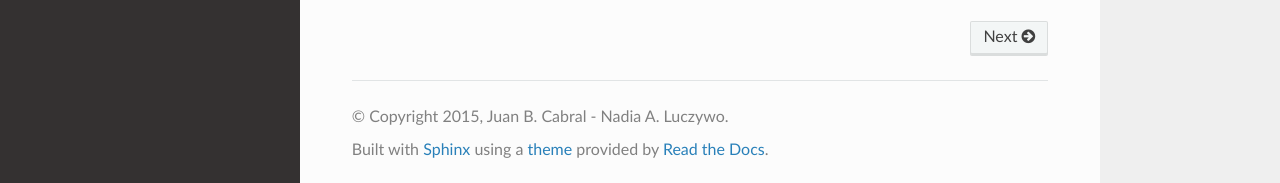
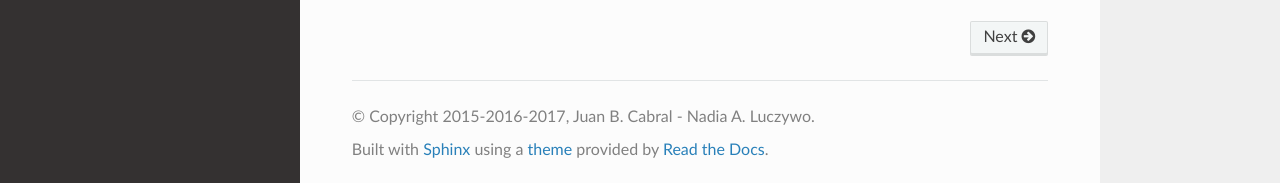
Before and after one commit to quatrope/scikit-criteria, a Sphinx documentation site: the page built from doc/source/index.rst, in a window 1280 px wide and 900 px high, scrolled down 859 px. Shown: the part 714-897 px from the top of the window. Built offline with Sphinx 7.4.7 and the Read the Docs theme 2.0.0, drawn with Linux system fonts in a browser that asks for light colours; formulas are drawn with MathJax 3.

Commit message:
min fix on conf

```diff
--- a/doc/source/conf.py
+++ b/doc/source/conf.py
@@ -61,7 +61,7 @@ master_doc = 'index'
 
 # General information about the project.
 project = u'Scikit-Criteria'
-copyright = u'2015, Juan B. Cabral - Nadia A. Luczywo'
+copyright = u'2015-2016-2017, Juan B. Cabral - Nadia A. Luczywo'
 
 # The version info for the project you're documenting, acts as replacement for
 # |version| and |release|, also used in various other places throughout the
```
